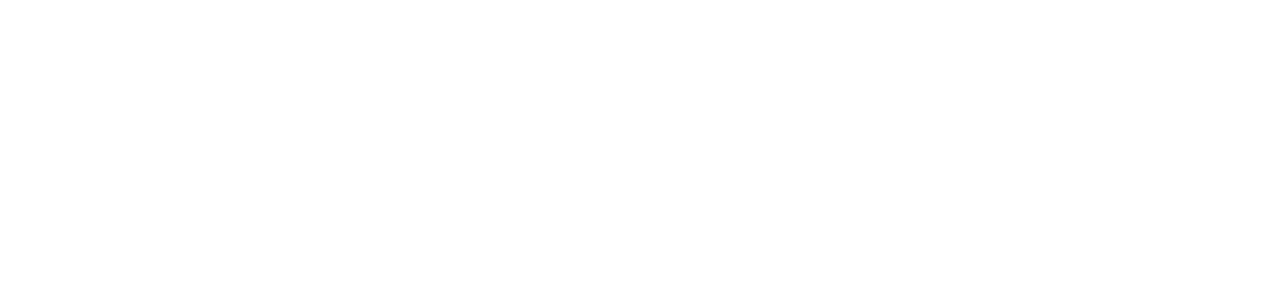
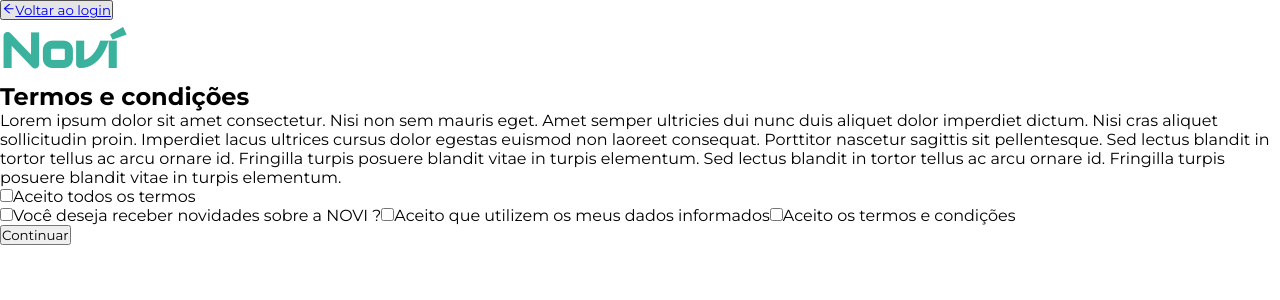
Before and after one commit to StartFuture/novi-frontend, a React (Create React App) app: page /terms-conditions in a window 1280 px wide. Before the commit this address had no page. Shown: the top 300 px of the page. Built offline with nearby package versions, Linux system fonts and the light colour scheme.

Commit message:
feat(TermsConditionsPage): creating a new page that corresponds to terms and conditions
Creation of a new index.jsx that corresponds to the terms and conditions page, creation of components for terms and conditions pages and start using styled-components

styled-components is not working

```diff
--- a/package.json
+++ b/package.json
@@ -13,6 +13,7 @@
     "react-icons": "^4.8.0",
     "react-router-dom": "^6.10.0",
     "react-scripts": "5.0.1",
+    "styled-components": "^5.3.10",
     "validator": "^13.9.0",
     "web-vitals": "^2.1.4"
   },
--- a/src/AppRoutes.jsx
+++ b/src/AppRoutes.jsx
@@ -7,6 +7,7 @@ import {
 
 import LandingPage from "./pages/LandingPage/LandingPage";
 import LoginPage from "./pages/LoginPage/LoginPage";
+import TermsConditionsPage from "./pages/TermsConditionsPage";
 
 const AppRoutes = () => {
     return (
@@ -14,6 +15,7 @@ const AppRoutes = () => {
             <Routes>
                 <Route exact path="/" element={<LandingPage/>}></Route>
                 <Route exact path="/login" element={<LoginPage/>}></Route>
+                <Route exact path="/terms-conditions" element={<TermsConditionsPage/>}></Route>
             </Routes>
         </Router>
     );
--- /dev/null
+++ b/src/assets/css/NoviLogo.css
@@ -0,0 +1,16 @@
+:root {
+    --primary-color: #3BB29D;
+    --secondary-color: #415580;
+}
+
+* {
+    margin: 0;
+    padding: 0;
+    box-sizing: border-box;
+}
+
+#noviLogo {
+    font-family: "Audiowide";
+    color: var(--primary-color);
+    font-size: 3rem;
+}
--- /dev/null
+++ b/src/components/noviLogo.jsx
@@ -0,0 +1,11 @@
+import React, { Component } from 'react'
+
+import  "../assets/css/NoviLogo.css";
+
+export default class  extends Component {
+  render() {
+    return (
+      <h1 id="noviLogo">Noví</h1>
+    )
+  }
+}
--- /dev/null
+++ b/src/pages/TermsConditionsPage/assets/styles/buttonToLoginStyled.jsx
@@ -0,0 +1,5 @@
+import styled from "styled-components"
+
+export const ButtonToLoginStyled = styled.button`
+
+`
--- /dev/null
+++ b/src/pages/TermsConditionsPage/components/buttonToLogin.jsx
@@ -0,0 +1,17 @@
+import React, { Component } from 'react';
+import { Link } from 'react-router-dom';
+
+import {ButtonToLoginStyled} from "../assets/styles/buttonToLoginStyled";
+import {AiOutlineArrowLeft} from 'react-icons/ai';
+
+export default class ButtonToLogin extends Component {
+  render() {
+    return (
+        <ButtonToLoginStyled>
+          <Link to="/login">
+            <AiOutlineArrowLeft />Voltar ao login
+          </Link>
+        </ButtonToLoginStyled>
+    )
+  }
+}
--- /dev/null
+++ b/src/pages/TermsConditionsPage/components/form.jsx
@@ -0,0 +1,38 @@
+import React, { Component } from "react";
+
+export default class form extends Component {
+  render() {
+    return (
+      <form action="" id="termsConditionsForm">
+        <div>
+          <h2>Termos e condições</h2>
+          <p>
+            Lorem ipsum dolor sit amet consectetur. Nisi non sem mauris eget.
+            Amet semper ultricies dui nunc duis aliquet dolor imperdiet dictum.
+            Nisi cras aliquet sollicitudin proin. Imperdiet lacus ultrices
+            cursus dolor egestas euismod non laoreet consequat. Porttitor
+            nascetur sagittis sit pellentesque. Sed lectus blandit in tortor
+            tellus ac arcu ornare id. Fringilla turpis posuere blandit vitae in
+            turpis elementum. Sed lectus blandit in tortor tellus ac arcu ornare
+            id. Fringilla turpis posuere blandit vitae in turpis elementum.
+          </p>
+        </div>
+        <div>
+          <input type="checkbox" name="acceptAll" id="acceptAll" />
+          <label htmlFor="acceptAll">Aceito todos os termos</label>
+        </div>
+        <div>
+          <input type="checkbox" name="noviNews" id="noviNews" />
+          <label htmlFor="noviNews">Você deseja receber novidades sobre a NOVI ?</label>
+          <input type="checkbox" name="acceptUseData" id="acceptUseData" />
+          <label htmlFor="acceptUseData">Aceito que utilizem os meus dados informados</label>
+          <input type="checkbox" name="acceptTermsConditions" id="acceptTermsConditions" />
+          <label htmlFor="acceptTermsConditions">Aceito os termos e condições</label>
+        </div>
+        <div>
+          <input type="submit" value="Continuar" />
+        </div>
+      </form>
+    );
+  }
+}
--- /dev/null
+++ b/src/pages/TermsConditionsPage/index.jsx
@@ -0,0 +1,19 @@
+import React from "react";
+
+import ButtonToLogin from "./components/buttonToLogin";
+import NoviLogo from "../../components/noviLogo";
+import Form from "./components/form";
+
+function TermsConditionsPage() {
+  return (
+    <div>
+      <div>
+        <ButtonToLogin />
+        <NoviLogo />
+      </div>
+      <Form />
+    </div>
+  );
+}
+
+export default TermsConditionsPage;
```
Also changed, not shown: 1 other file (tests, documents, lock files or other folders).
